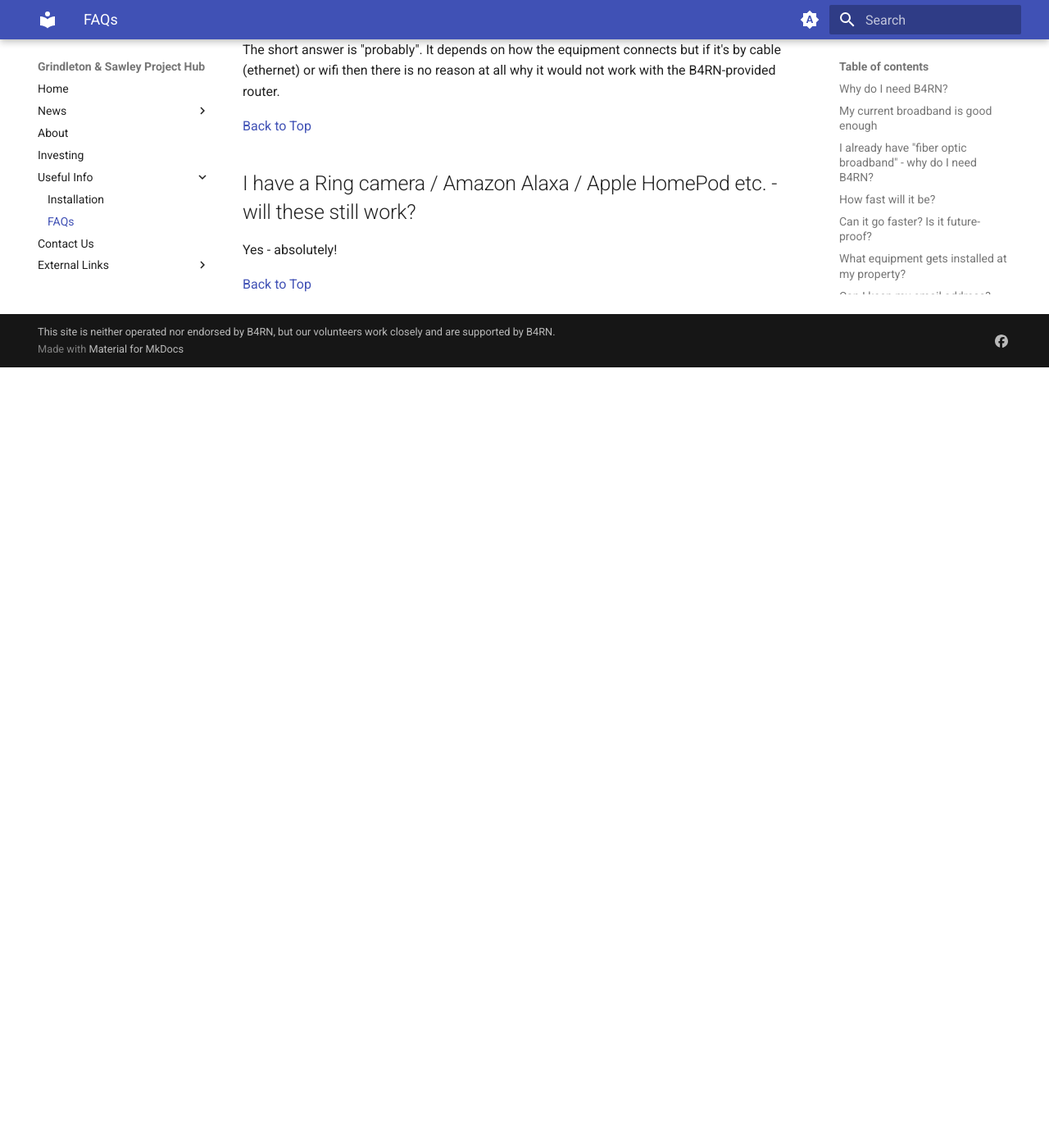
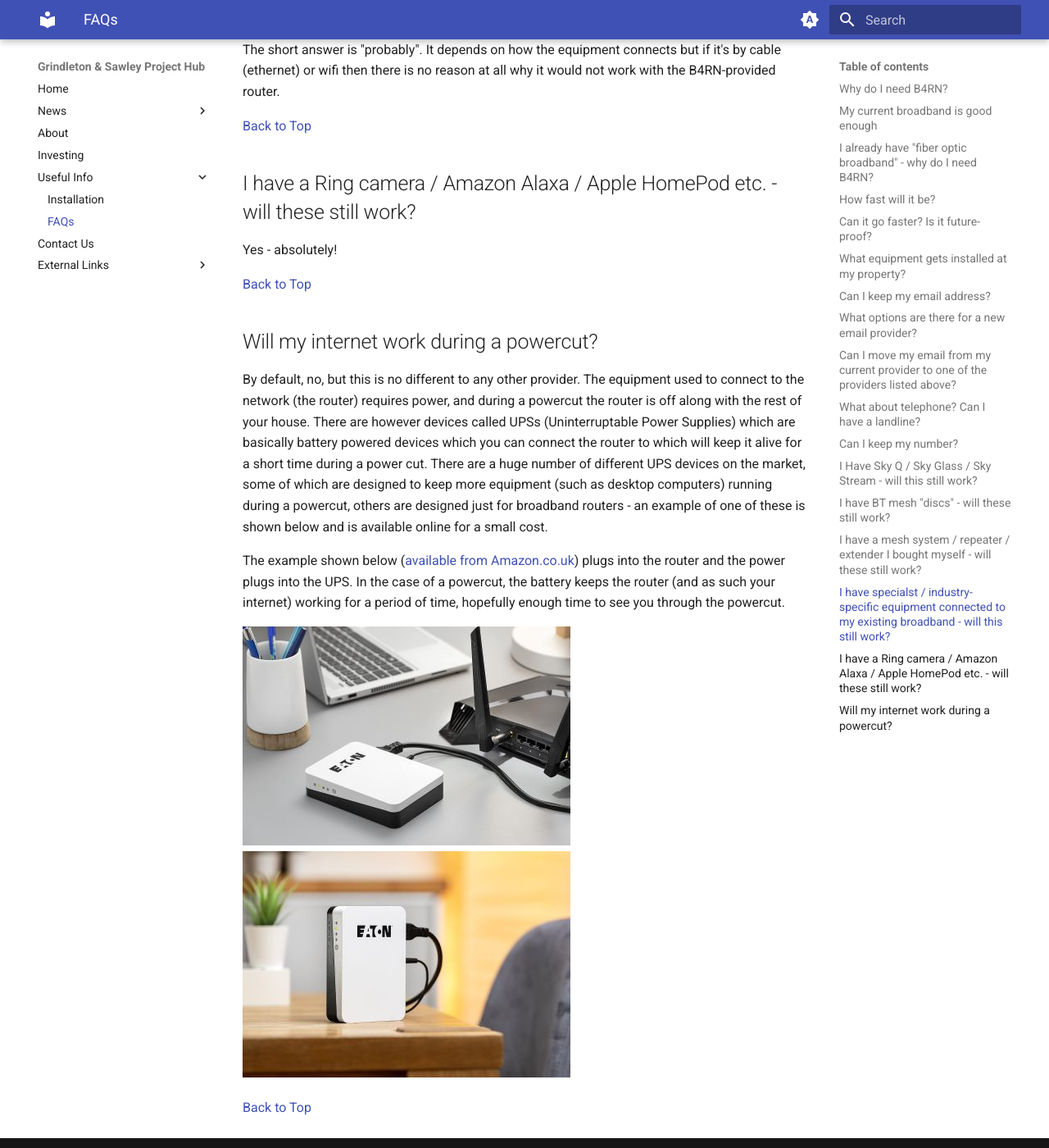
Before and after one commit to DJBenson/b4rngsdocs, an MkDocs documentation site: the page built from docs/faqs.md, in a window 1280 px wide and 1400 px high, scrolled down 8287 px. Shown: the whole window at 82% size. Built offline with MkDocs 1.6.1 and Material for MkDocs 9.7.7, drawn with Linux system fonts in a browser that asks for light colours; before the commit the page ends 8735 px from its top, so only the background shows below that.

Commit message:
Update faqs.md
Added section on UPSs

```diff
--- a/docs/faqs.md
+++ b/docs/faqs.md
@@ -174,3 +174,12 @@
 Yes - absolutely!
 
 [Back to Top](#faqs-frequently-asked-questions)
+
+## Will my internet work during a powercut?
+By default, no, but this is no different to any other provider. The equipment used to connect to the network (the router) requires power, and during a powercut the router is off along with the rest of your house. There are however devices called UPSs (Uninterruptable Power Supplies) which are basically battery powered devices which you can connect the router to which will keep it alive for a short time during a power cut. There are a huge number of different UPS devices on the market, some of which are designed to keep more equipment (such as desktop computers) running during a powercut, others are designed just for broadband routers - an example of one of these is shown below and is available online for a small cost.
+
+The example shown below ([available from Amazon.co.uk](https://www.amazon.co.uk/Eaton-protect-Internet-assistants-controllers-White/dp/B092TG9M7C/)) plugs into the router and the power plugs into the UPS. In the case of a powercut, the battery keeps the router (and as such your internet) working for a period of time, hopefully enough time to see you through the powercut.
+
+![image](img/ups1.jpg) ![image](img/ups2.jpg)
+
+[Back to Top](#faqs-frequently-asked-questions)
```
